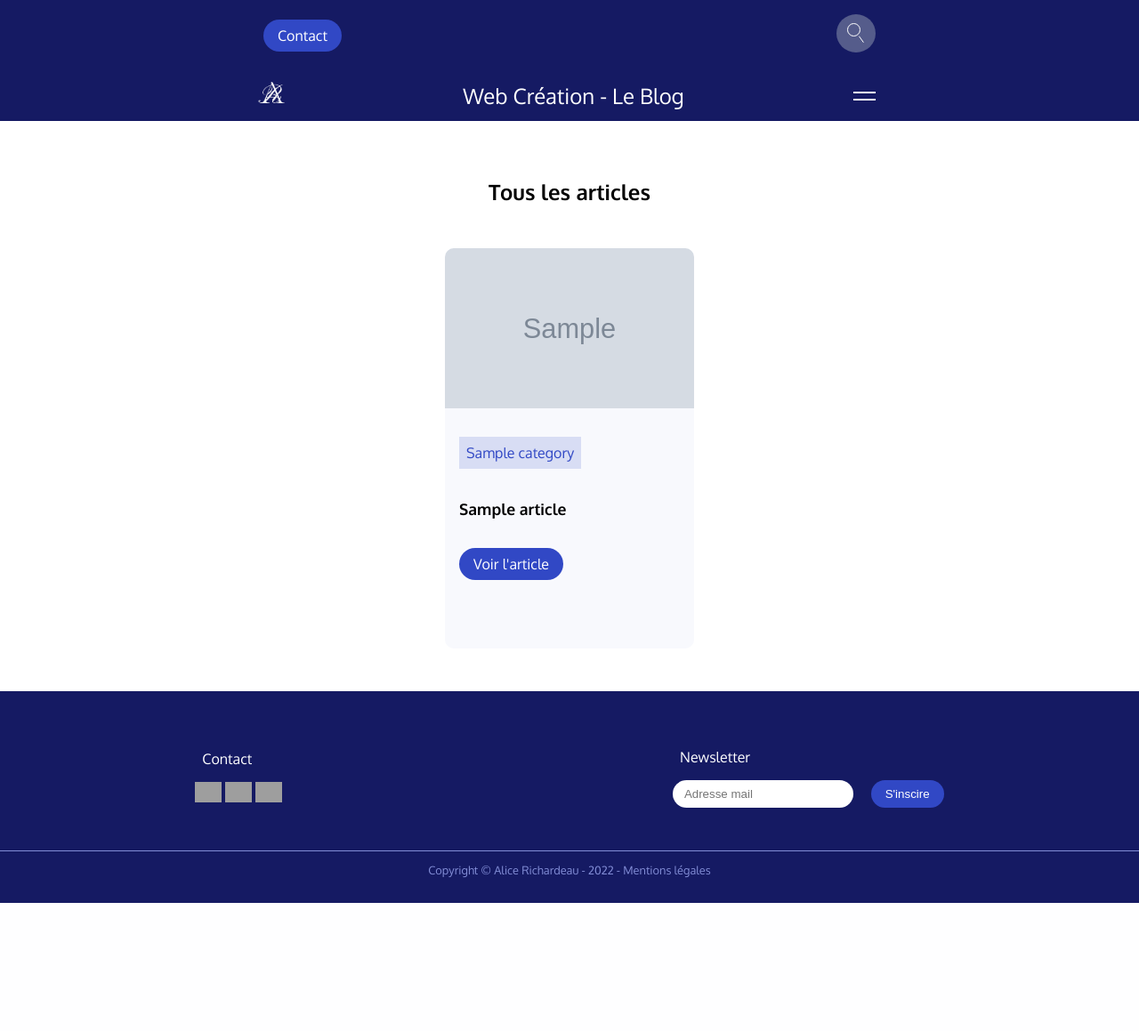
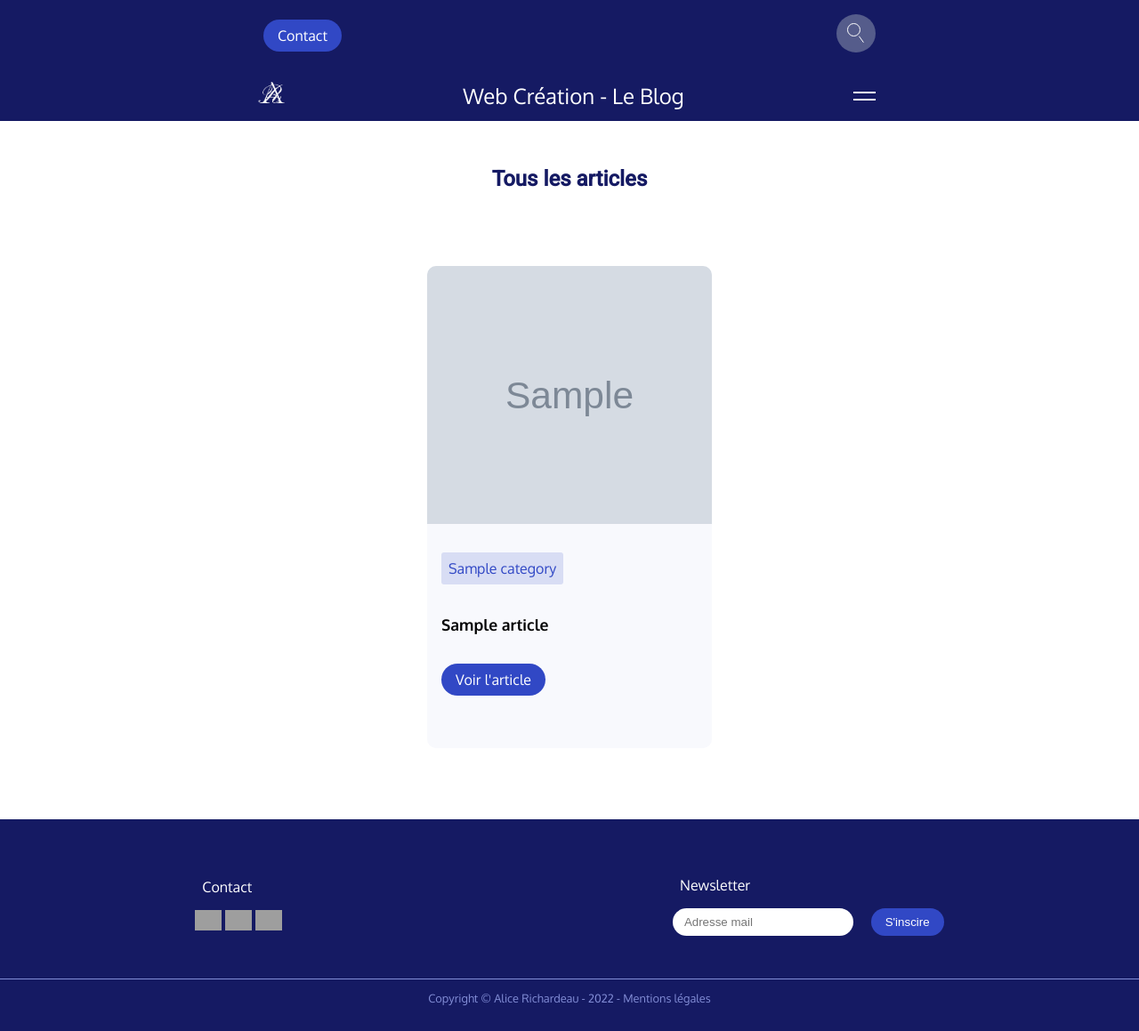
Before and after one commit to alicemimouni/dashboard-symfony-easyadmin-blog, a Symfony app: template templates/default/index.html.twig in a window 1280 px wide. Shown: the whole page at 89% size. Before the commit the page ends 1015 px from the top, so only its background shows below. Run offline with Twig, Linux system fonts and the light colour scheme; the template is opened without the code that fills it: most values are stand-ins (such as "Sample title", 1, 10 or a date in 2020); grey boxes marked "Sample" are stand-in pictures; some libraries are stand-ins or nearby versions; grey boxes are pictures that could not be loaded.

Commit message:
detail article

```diff
--- a/public/sass/bases/body.scss
+++ b/public/sass/bases/body.scss
@@ -10,4 +10,12 @@ body {
         text-decoration: none;
         color: white;
     }
+
+    h1, h2 {
+
+        color: $color-primary;
+        font-family: $font-titles;
+
+    }
+
 }
--- a/public/sass/bases/variables.scss
+++ b/public/sass/bases/variables.scss
@@ -2,6 +2,7 @@
 // ##########
 
 $font-text: 'Oxygen', sans-serif;
+$font-titles: 'Heebo', sans-serif;
 
 // COLORS
 // ######
@@ -11,3 +12,4 @@ $color-primary: #151A63;
 $color-third: #838ED7;
 $color-fourth: #D8DDF4;
 $color-light-grey: #F8F9FD;
+$color-grey: #959DB8;
--- a/public/sass/components/articles-cards.scss
+++ b/public/sass/components/articles-cards.scss
@@ -1,14 +1,15 @@
 .articles {
 
+    margin-bottom: 3rem;
+
+    h1 {
+
+        margin: 3rem 0;
+        text-align: center;
+    }
     .cards-container {
 
-        h2 {
 
-            margin: 3rem 0;
-            font-size: 1.5rem;
-        }
-
-        margin: 1rem;
         display: flex;
         flex-direction: column;
         align-items: center;
@@ -16,8 +17,7 @@
 
         .card {
 
-            width: 280px;
-            height: 450px;
+            width: 87%;
             display: flex;
             flex-direction: column;
             background-color: $color-light-grey;
@@ -27,7 +27,7 @@
             img {
 
                 border-radius: 10px 10px 0 0;
-                height: 180px;
+                height: 290px;
             }
 
             .card-content {
@@ -38,6 +38,7 @@
                 flex-direction: column;
                 justify-content: flex-start;
                 align-items: flex-start;
+                height: 220px;
 
                 h3 {
 
@@ -50,6 +51,75 @@
 
                     margin: 1rem 0;
                 }
+            }
+        }
+    }
+
+
+    @media screen and (min-width: 500px) {
+
+        .cards-container {
+
+            .card {
+
+                img {
+
+                    height: 320px;
+                }
+            }
+        }
+    }
+
+    @media screen and (min-width: 600px) {
+
+        .cards-container {
+
+            .card {
+
+                img {
+
+                    height: 350px;
+                }
+            }
+        }
+    }
+
+    @media screen and (min-width: 700px) {
+
+        .cards-container {
+
+            .card {
+
+                img {
+
+                    height: 390px;
+                }
+            }
+        }
+    }
+
+    @media screen and (min-width: 770px) {
+
+        .cards-container {
+
+            flex-direction: row;
+            flex-wrap: wrap;
+
+            .card {
+
+                margin: 2rem;
+                width: 320px;
+
+                img {
+
+                    height: 290px;
+                }
+            }
+        }
+    }
+}
+
+ // show categories on article
  .categories {
 
     display: flex;
@@ -65,9 +135,13 @@
         margin-right: 0.5rem;
         background-color: $color-fourth;
         color: $color-secondary;
+        border-radius: 3px;
     }
 }
+
+.date-article {
+
+    color: $color-grey;
+    font-weight: 600;
+    font-size: 0.9rem;
 }
-        }
-    }
-}
--- /dev/null
+++ b/public/sass/parts/pages/detail-article.scss
@@ -0,0 +1,20 @@
+.detail-article {
+
+    margin: 3rem 0;
+
+    .content-article {
+
+       margin: 1rem;
+
+       .introduction, .text-content, video, .image-section {
+
+        margin: 3rem 0;
+       }
+
+       img {
+
+        border-radius: 3px;
+       }
+
+    }
+}
--- a/public/sass/style.scss
+++ b/public/sass/style.scss
@@ -1,9 +1,12 @@
 @import "bases/variables.scss";
 @import "parts/header.scss";
 @import "parts/footer.scss";
+@import "parts/pages/detail-article.scss";
 @import "bases/body.scss";
 @import "components/buttons.scss";
 @import "components/forms.scss";
 @import "components/articles-cards.scss";
 
 @import url('https://fonts.googleapis.com/css2?family=Oxygen:wght@300;400;700&display=swap');
+
+@import url('https://fonts.googleapis.com/css2?family=Heebo:wght@500&display=swap');
--- a/src/Controller/DefaultController.php
+++ b/src/Controller/DefaultController.php
@@ -2,6 +2,7 @@
 
 namespace App\Controller;
 
+use App\Entity\Article;
 use Symfony\Bundle\FrameworkBundle\Controller\AbstractController;
 use Symfony\Component\HttpFoundation\Response;
 use Symfony\Component\Routing\Annotation\Route;
@@ -23,9 +24,9 @@ class DefaultController extends AbstractController
     // DETAIL ONE article
     // ####################
     /**
-     * @Route("/article-detail/{article}", name="detail_article", methods={"GET"})
+     * @Route("/article-blog/{slug}", name="detail_article", methods={"GET"})
      */
-    public function getOneArticle(article $article): Response
+    public function getOneArticle(Article $article): Response
     {
         return $this->render('article/detail_article.html.twig', [
             'article' => $article,
--- a/templates/base.html.twig
+++ b/templates/base.html.twig
@@ -1,5 +1,6 @@
 <!DOCTYPE html>
 <html>
+
 <head>
 
     <meta charset="UTF-8">
@@ -7,8 +8,11 @@
     <link rel="preconnect" href="https://fonts.googleapis.com">
     <link rel="preconnect" href="https://fonts.gstatic.com" crossorigin>
     <link href="https://fonts.googleapis.com/css2?family=Oxygen:wght@300;400;700&display=swap" rel="stylesheet">
+    <link rel="preconnect" href="https://fonts.googleapis.com">
+    <link rel="preconnect" href="https://fonts.gstatic.com" crossorigin>
+    <link href="https://fonts.googleapis.com/css2?family=Heebo:wght@500&display=swap" rel="stylesheet">
     {% block stylesheets %}
-            <link href="style.css" rel="stylesheet"/>
+    <link href=" {{ asset('style.css') }} " rel="stylesheet" />
     {% endblock %}
 
 
--- a/templates/default/index.html.twig
+++ b/templates/default/index.html.twig
@@ -16,12 +16,12 @@
 {% block body %}
 
    <section class="articles">
+    <h1>Tous les articles</h1>
     <div class="cards-container">
-    <h2>Tous les articles</h2>
         {# CARDS #}
         {% for article in articles %}
         <div class="card" >
-            <img class="p-0" src="{{ asset('img/'~ article.featuredImage) }}" class="card-img-top" alt="" width="280px">
+            <img src="{{ asset('img/'~ article.featuredImage) }}" class="card-img-top" alt="" width="100%">
             <div class="card-content">
                 <div class="categories">
                     {% for category in article.categories %}
@@ -29,7 +29,7 @@
                     {% endfor %}
                 </div>
                 <h3> {{ article.title }} </h3>
-                <a href=" {{ path('detail_article', {'article': article.id }) }} " class="button">Voir
+                <a href=" {{ path('detail_article', {'slug': article.slug }) }} " class="button">Voir
                         l'article</a>
             </div>
         </div>
--- a/templates/parts/footer.html.twig
+++ b/templates/parts/footer.html.twig
@@ -4,13 +4,13 @@
             <p><a href="">Contact</a></p>
             <div class="social-links">
                 <a href="https://www.facebook.com/Alice-Richardeau-110621991611707">
-             <img src="img/facebook.svg" alt="facebook" width="30px">
+             <img src=" {{ asset('img/facebook.svg') }} " alt="facebook" width="30px">
          </a>
          <a href="https://www.instagram.com/alicerichardeau/">
-             <img src="img/instagram.svg" alt="instagram"  width="30px">
+             <img src=" {{ asset('img/instagram.svg') }} " alt="instagram"  width="30px">
          </a>
          <a href="https://www.linkedin.com/company/d%C3%A9veloppeur-web-freelance-alice-richardeau">
-             <img src="img/linkedin.svg" alt="linkedin"  width="30px">
+             <img src=" {{ asset('img/linkedin.svg') }} " alt="linkedin"  width="30px">
          </a>
             </div>
         </div>
```
Also changed, not shown: migrations/Version20220505072349.php (added, +31 -0 lines), src/Entity/Article.php (+17 -0 lines), templates/article/detail_article.html.twig (+38 -47 lines), public/style.css, 1 other file. Lines whose indentation alone changed are shown as unchanged.
